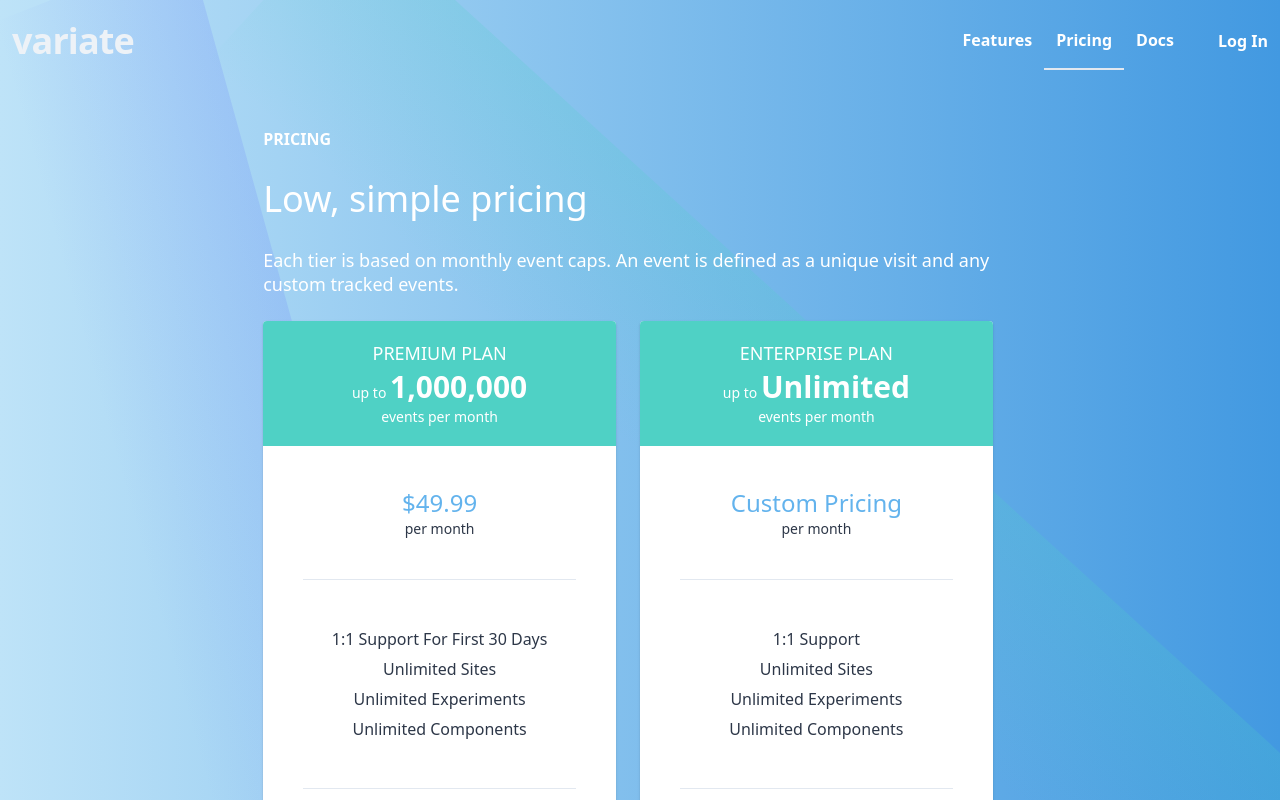
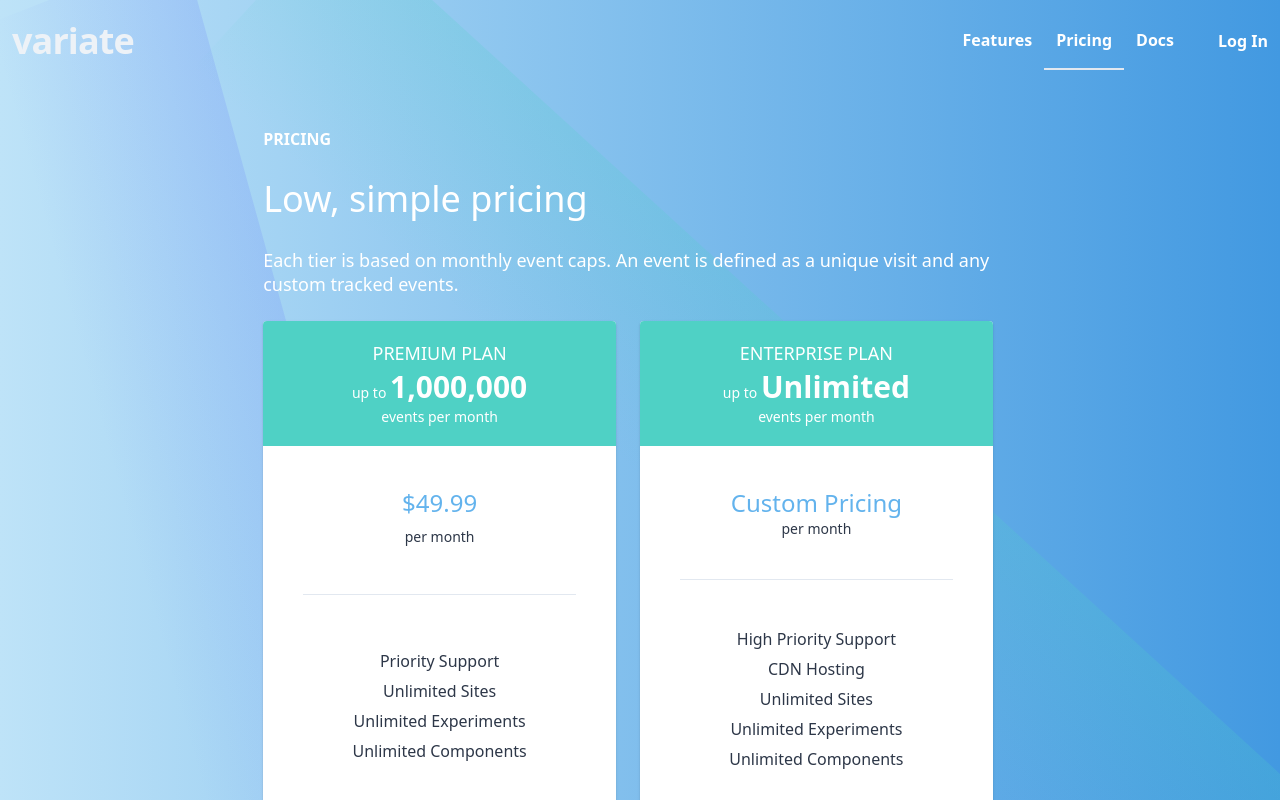
Before and after one commit to alhankeser/variate-vue-demo-issues, a Vue app: page /pricing in a window 1280 px wide. Shown: the top 800 px of the page. Built offline with nearby package versions, Linux system fonts and the light colour scheme.

Commit message:
docs(readme): write readme content, modify pricing content

```diff
--- a/src/views/Pricing.vue
+++ b/src/views/Pricing.vue
@@ -50,7 +50,7 @@
                     price: '$49.99',
                     period: 'per month',
                     features: [
-                        '1:1 Support For First 30 Days',
+                        'Priority Support',
                         'Unlimited Sites',
                         'Unlimited Experiments',
                         'Unlimited Components'
@@ -65,7 +65,8 @@
                     price: 'Custom Pricing',
                     period: 'per month',
                     features: [
-                        '1:1 Support',
+                        'High Priority Support',
+                        'CDN Hosting',
                         'Unlimited Sites',
                         'Unlimited Experiments',
                         'Unlimited Components'
```
Also changed, not shown: package.json (+7 -1 lines), 2 other files (tests, documents, lock files or other folders).
